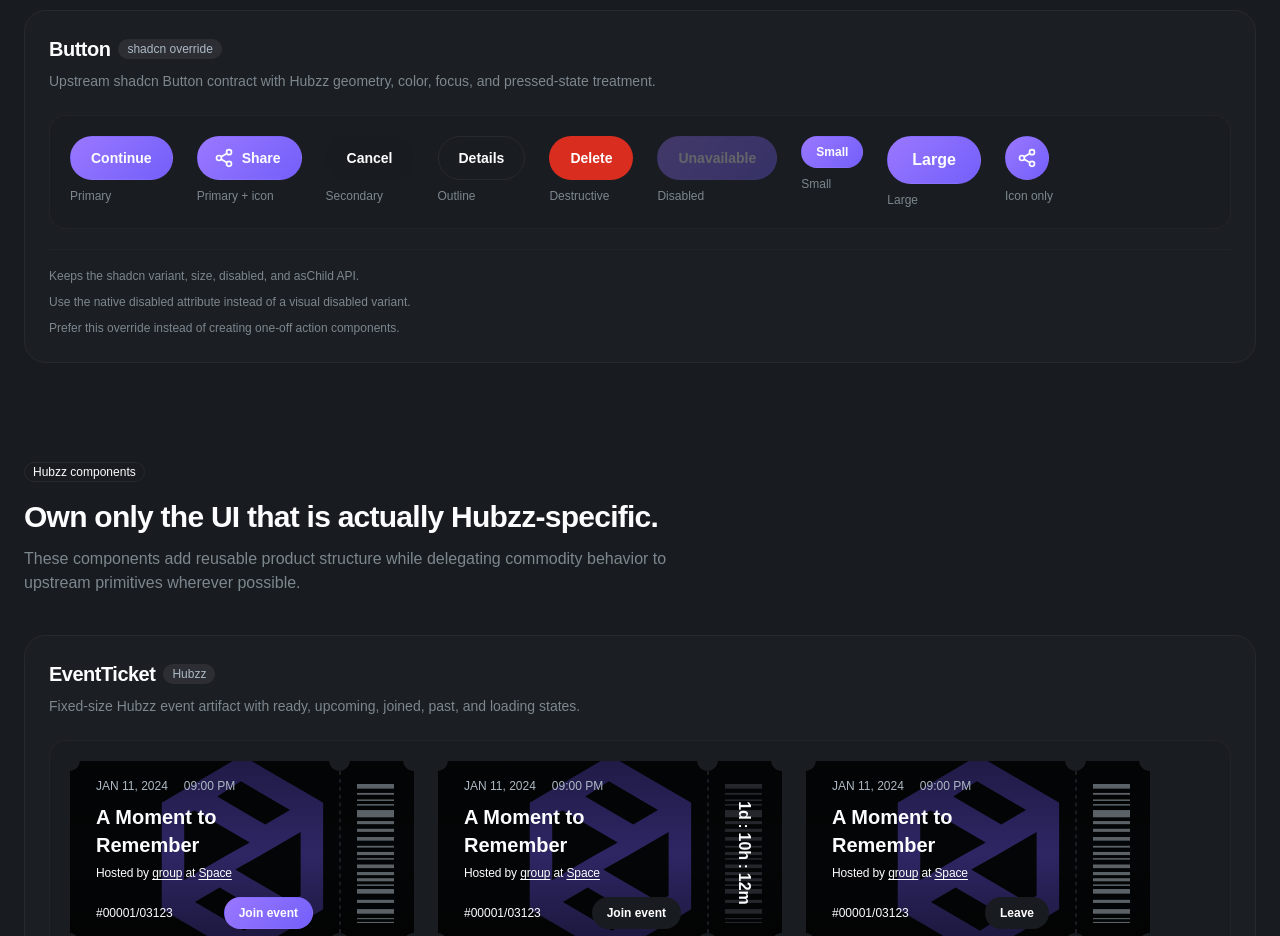
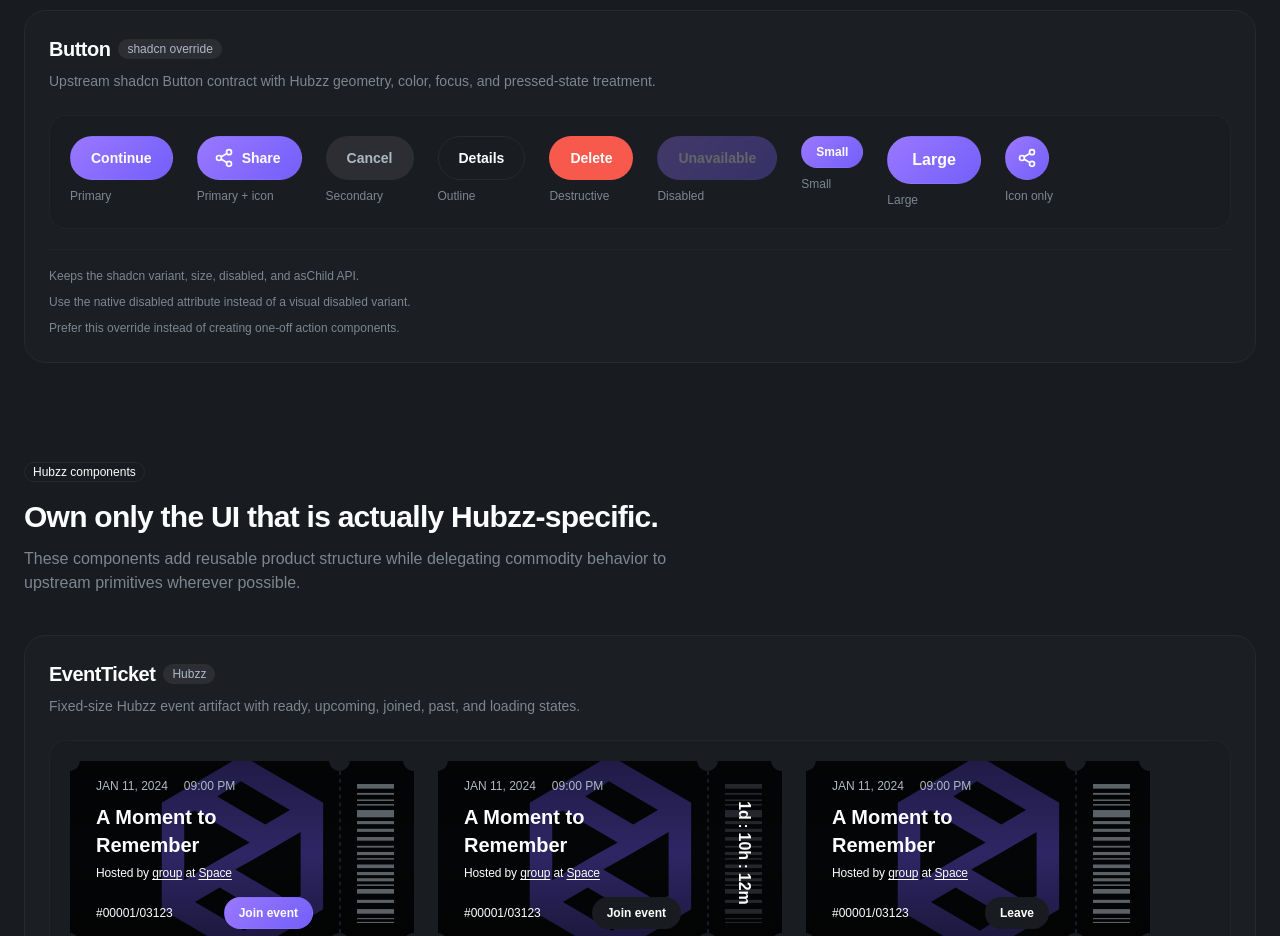
Before and after one commit to russfranky/hubzzcn, a React (Vite) app: page / in a window 1280 px wide. Shown: the part 2100-3036 px from the top of the page. Built offline with nearby package versions, Linux system fonts and the light colour scheme.

Commit message:
Keep Button styling on semantic tokens

```diff
--- a/src/components/ui/button.tsx
+++ b/src/components/ui/button.tsx
@@ -7,27 +7,26 @@ import { cn } from "@/lib/utils"
 /**
  * Hubzz keeps the shadcn Button contract and changes only the visual layer.
  *
- * - `default`, `secondary`, `outline`, `ghost`, `destructive`, and `link`
- *   remain semantic variants rather than separate components.
- * - `disabled` is the native button state, not a visual variant.
- * - `default` size maps to the Hubzz medium control size.
+ * The variants stay semantic and source their color treatment from theme
+ * roles so registry consumers inherit the same behavior as the catalog.
  */
 const buttonVariants = cva(
-  "group/button inline-flex shrink-0 items-center justify-center gap-2 rounded-full border border-transparent font-semibold whitespace-nowrap transition-[background,border-color,box-shadow,color,opacity,transform] outline-none select-none disabled:pointer-events-none disabled:opacity-[0.32] aria-invalid:border-destructive aria-invalid:ring-4 aria-invalid:ring-destructive/20 [&_svg]:pointer-events-none [&_svg]:shrink-0",
+  "group/button inline-flex shrink-0 items-center justify-center gap-2 rounded-full border border-transparent font-semibold whitespace-nowrap transition-[background,border-color,box-shadow,color,opacity,transform] outline-none select-none focus-visible:ring-4 focus-visible:ring-ring/20 disabled:pointer-events-none disabled:opacity-[0.32] aria-invalid:border-destructive aria-invalid:ring-destructive/20 [&_svg]:pointer-events-none [&_svg]:shrink-0",
   {
     variants: {
       variant: {
         default:
-          "text-primary-foreground [background:var(--primary-gradient)] hover:[background:var(--primary)] focus-visible:ring-4 focus-visible:ring-[rgba(227,223,254,0.24)] active:ring-4 active:ring-[rgba(227,223,254,0.24)] active:[background:var(--primary)]",
+          "text-primary-foreground [background:var(--primary-gradient)] hover:[background:var(--primary)] active:[background:var(--primary)]",
         secondary:
-          "bg-background text-foreground hover:bg-[#393E44] focus-visible:ring-4 focus-visible:ring-[rgba(122,123,125,0.4)] active:bg-background active:ring-4 active:ring-[rgba(122,123,125,0.4)]",
+          "bg-secondary text-secondary-foreground hover:bg-accent hover:text-foreground active:bg-secondary",
         outline:
-          "border-border bg-transparent text-foreground hover:border-foreground hover:bg-transparent focus-visible:ring-4 focus-visible:ring-ring/20 active:border-[#7C878E] active:ring-4 active:ring-[rgba(122,123,125,0.4)]",
+          "border-border bg-transparent text-foreground hover:border-foreground hover:bg-transparent active:border-muted-foreground",
         ghost:
-          "bg-transparent text-foreground hover:bg-[#393E44] focus-visible:ring-4 focus-visible:ring-ring/20 active:bg-card",
+          "bg-transparent text-foreground hover:bg-accent active:bg-muted",
         destructive:
-          "bg-[#D92D20] text-white hover:bg-[#B42318] focus-visible:ring-4 focus-visible:ring-[rgba(254,228,226,0.24)] active:bg-[#D92D20] active:ring-4 active:ring-[rgba(254,228,226,0.24)]",
-        link: "h-auto rounded-none border-0 p-0 text-primary underline-offset-4 hover:underline",
+          "bg-destructive text-destructive-foreground hover:bg-destructive/85 active:bg-destructive",
+        link:
+          "h-auto rounded-none border-0 p-0 text-primary underline-offset-4 hover:underline",
       },
       size: {
         default:
```
